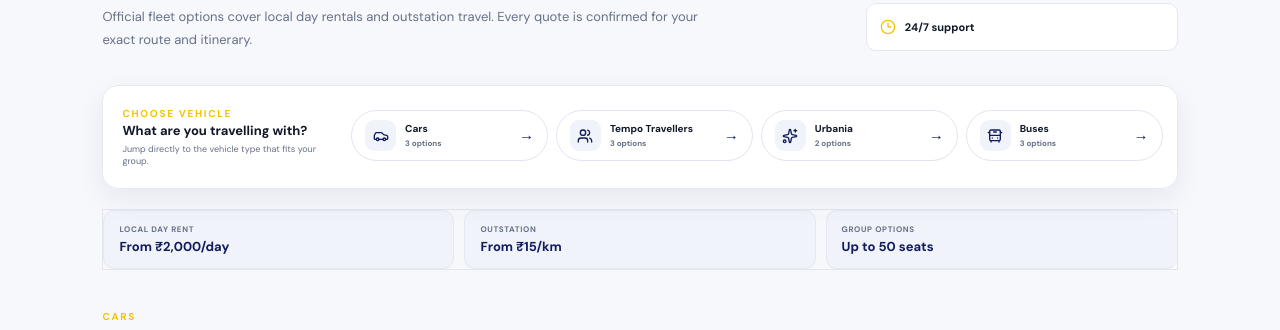
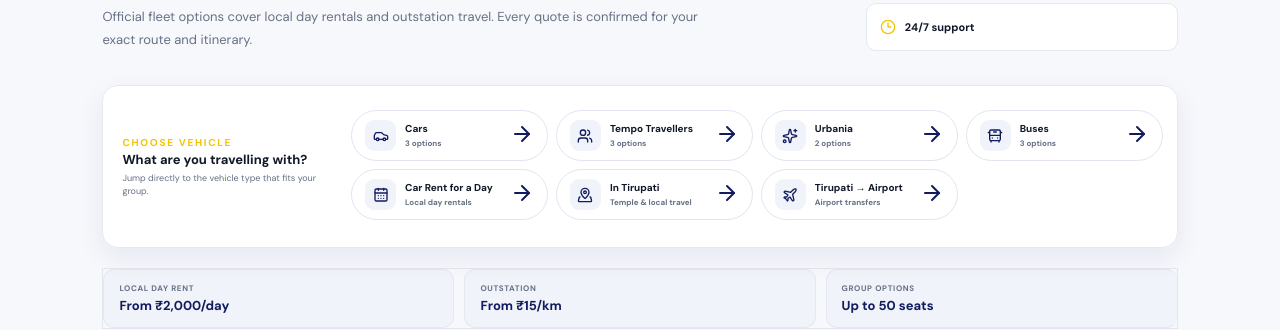
Before and after one commit to JagadeeshO11/tirupatibalajitours_travels, a React (Vite) app: page /fleet in a window 1280 px wide. Shown: the part 847-1177 px from the top of the page. Built offline with nearby package versions, Linux system fonts and the light colour scheme.

Commit message:
feat: add rental purpose options to fleet chooser

```diff
--- a/src/pages/Fleet.jsx
+++ b/src/pages/Fleet.jsx
@@ -1,4 +1,4 @@
-import { Luggage, Wind, ShieldCheck, Clock3, Fuel, Users, MapPin, Car, BusFront, Sparkles, ArrowRight } from 'lucide-react';
+import { Luggage, Wind, ShieldCheck, Clock3, Fuel, Users, MapPin, Car, BusFront, Sparkles, CalendarDays, MapPinned, Plane, ArrowRight } from 'lucide-react';
 import Page from './PageTemplate';
 import { images, whatsapp } from '../data/siteData';
 import { fleet, fleetCategories, fleetCapacityNote } from '../data/fleetData';
@@ -9,13 +9,22 @@
 const categoryIcons = { cars: Car, tempo: Users, urbania: Sparkles, bus: BusFront };
 
 export default function Fleet(){
+  const purposeOptions = [
+    { icon: CalendarDays, label: 'Car Rent for a Day', detail: 'Local day rentals', href: '#cars' },
+    { icon: MapPinned, label: 'In Tirupati', detail: 'Temple & local travel', href: '#cars' },
+    { icon: Plane, label: 'Tirupati → Airport', detail: 'Airport transfers', href: '#cars' }
+  ];
+
   return <Page eyebrow="FLEET & RENTALS" title="Choose the right vehicle for your journey." text="From economical Tirupati cabs to premium Urbania, Tempo Travellers and large buses, choose the space, comfort and price point that fits your trip." image={images.hero}>
     <section className="content" id="rentals">
       <div className="fleet-intro"><div><p className="eyebrow">OUR FLEET</p><h2>Comfort for small groups. Space for everyone.</h2><p className="fleet-subcopy">Official fleet options cover local day rentals and outstation travel. Every quote is confirmed for your exact route and itinerary.</p></div><div className="fleet-trust"><span><ShieldCheck/> Professional drivers</span><span><Wind/> AC vehicles</span><span><Clock3/> 24/7 support</span></div></div>
 
-      <div className="fleet-chooser" aria-label="Choose a vehicle type">
+      <div className="fleet-chooser" aria-label="Choose vehicle or rental option">
         <div className="fleet-chooser-copy"><span className="eyebrow">CHOOSE VEHICLE</span><strong>What are you travelling with?</strong><small>Jump directly to the vehicle type that fits your group.</small></div>
-        <nav className="fleet-filter-row">{fleetCategories.slice(1).map(c=>{const Icon=categoryIcons[c.key] || Car; return <a className="fleet-choice" key={c.key} href={`#${c.key}`}><span className="fleet-choice-icon"><Icon/></span><span><b>{c.label}</b><small>{c.ids.length} options</small></span><span className="fleet-choice-arrow">→</span></a>})}</nav>
+        <nav className="fleet-filter-row">
+          {fleetCategories.slice(1).map(c=>{const Icon=categoryIcons[c.key] || Car; return <a className="fleet-choice" key={c.key} href={`#${c.key}`}><span className="fleet-choice-icon"><Icon/></span><span><b>{c.label}</b><small>{c.ids.length} options</small></span><span className="fleet-choice-arrow"><ArrowRight/></span></a>})}
+          {purposeOptions.map(option=>{const Icon=option.icon; return <a className="fleet-choice" key={option.label} href={option.href}><span className="fleet-choice-icon"><Icon/></span><span><b>{option.label}</b><small>{option.detail}</small></span><span className="fleet-choice-arrow"><ArrowRight/></span></a>})}
+        </nav>
       </div>
 
       <div className="fleet-pricing-strip"><div><span>LOCAL DAY RENT</span><strong>From ₹2,000/day</strong></div><div><span>OUTSTATION</span><strong>From ₹15/km</strong></div><div><span>GROUP OPTIONS</span><strong>Up to 50 seats</strong></div></div>
```
